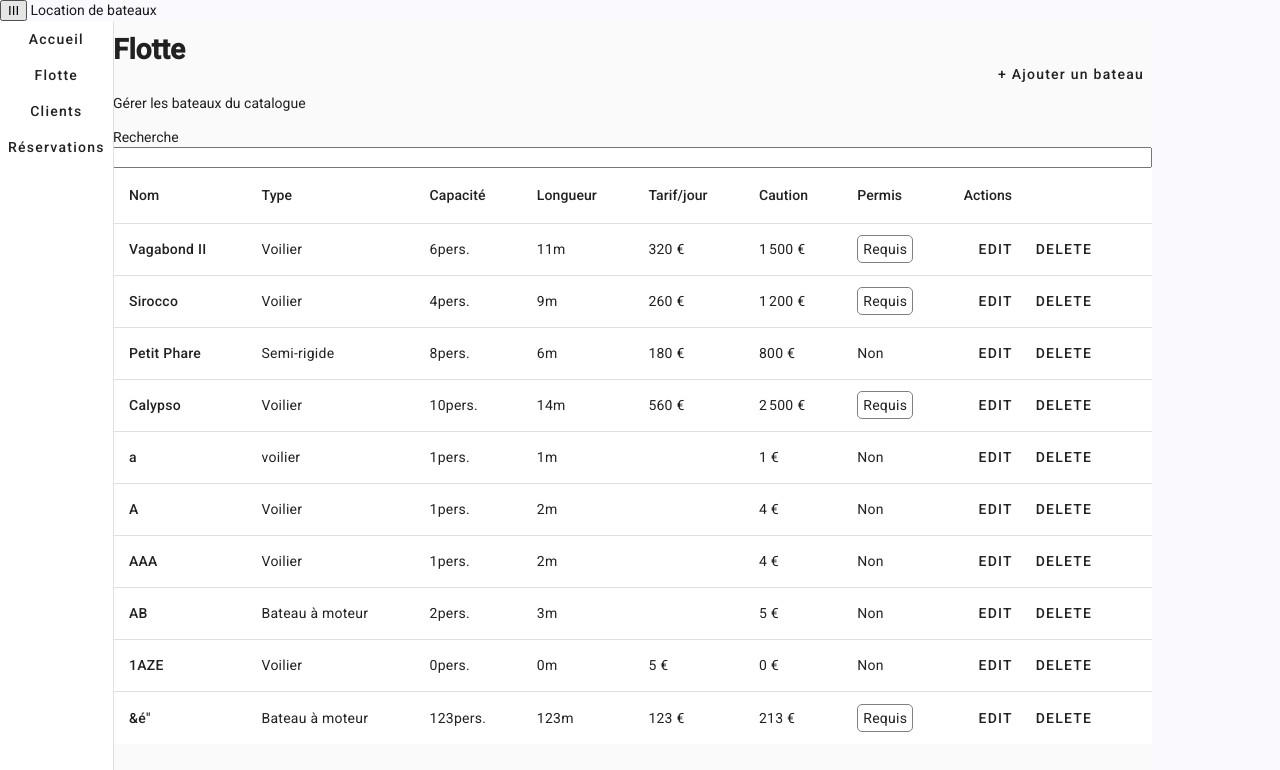
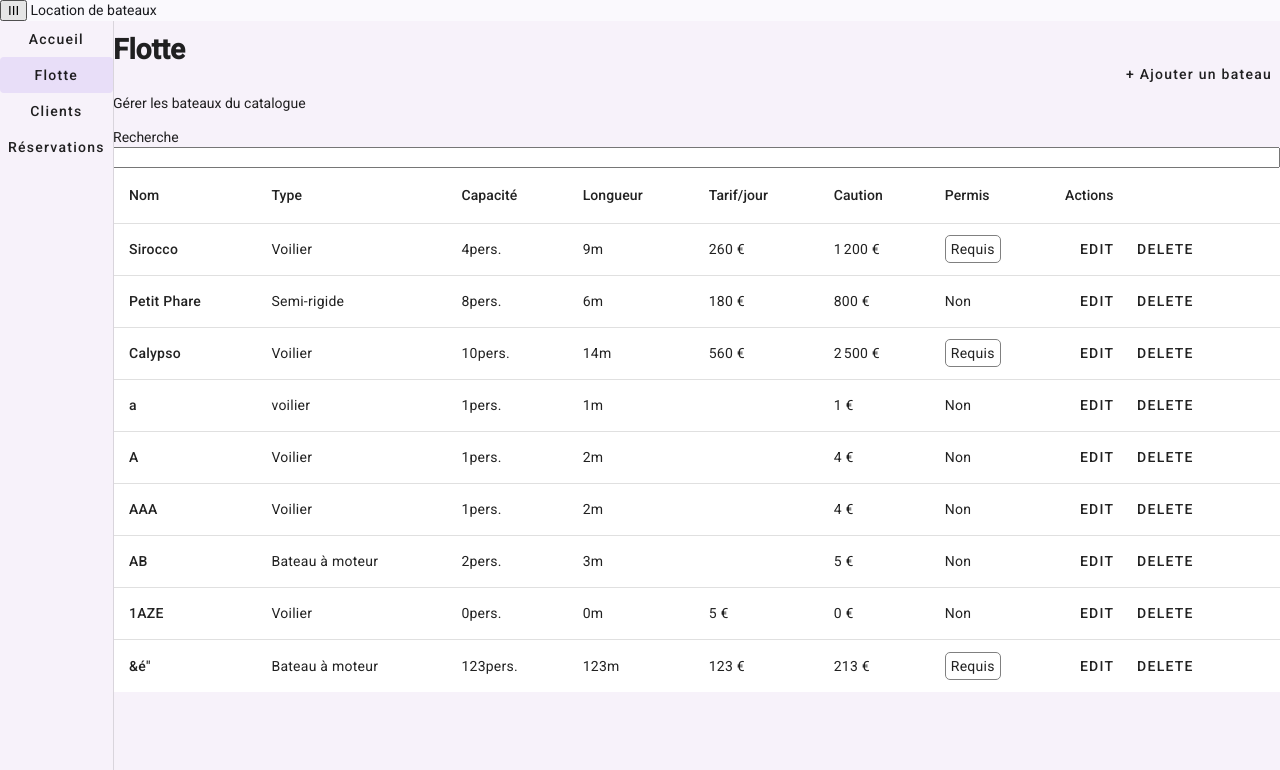
Before and after one commit to tuturmann/boat-rental-angular, an Angular app: page /fleet in a window 1280 px wide. Shown: the top 770 px of the page. Built offline with nearby package versions, Linux system fonts and the light colour scheme; data requests are answered from the project's data file.

Commit message:
feat: background color, current page on navbar

```diff
--- a/src/app/layouts/main-layout/main-layout.html
+++ b/src/app/layouts/main-layout/main-layout.html
@@ -1,3 +1,4 @@
+
     <header>
         <button>III</button> <!-- bouton burger a afficher que quand @media telephone -->
         Location de bateaux
--- a/src/app/layouts/main-layout/main-layout.scss
+++ b/src/app/layouts/main-layout/main-layout.scss
@@ -1,4 +1,13 @@
 .layout-container {
-    height: 100vh;
-    width: 90vw;
+    height: 100%;
+    width: 100%;
 }
+
+mat-sidenav-container {
+    width:100%;
+    background-color: #F7F2FA;
+}
+
+mat-sidenav {
+    background-color: #F7F2FA;
+}
--- a/src/app/routes/fleet/fleet-list/fleet-list.ts
+++ b/src/app/routes/fleet/fleet-list/fleet-list.ts
@@ -35,6 +35,7 @@ export class FleetList implements OnInit {
 
   colonnes: string[] = ['nom', 'type', 'capacite', 'longueur', 'tarif', 'caution', 'permis', 'actions'];
 
+  boatToEdit : Boat | null = null;
   boatToDelete : Boat | null = null;
 
   ngOnInit(): void {
@@ -48,7 +49,7 @@ export class FleetList implements OnInit {
 }
 
   onEdit(boat: Boat){
-
+    this.boatToEdit = boat;
   }
 
   onDelete(boat: Boat){
--- a/src/app/shared/api/db.json
+++ b/src/app/shared/api/db.json
@@ -1,15 +1,5 @@
 {
   "fleetList": [
-    {
-      "id": 1,
-      "nom": "Vagabond II",
-      "type": "Voilier",
-      "capacite": 6,
-      "longueur": 11,
-      "tarif": 320,
-      "caution": 1500,
-      "permis": true
-    },
     {
       "id": 2,
       "nom": "Sirocco",
--- a/src/app/shared/components/navbar/navbar.html
+++ b/src/app/shared/components/navbar/navbar.html
@@ -1,6 +1,6 @@
 <div>
-    <button mat-button type="button" routerLink="">Accueil</button>
-    <button mat-button type="button" routerLink="/fleet">Flotte</button>
-    <button mat-button type="button" routerLink="/clients">Clients</button>
-    <button mat-button type="button" routerLink="/reservations">Réservations</button>
+    <button mat-button type="button" routerLink="" routerLinkActive="active" [routerLinkActiveOptions]="{exact: true}">Accueil</button>
+    <button mat-button type="button" routerLink="/fleet" routerLinkActive="active">Flotte</button>
+    <button mat-button type="button" routerLink="/clients" routerLinkActive="active">Clients</button>
+    <button mat-button type="button" routerLink="/reservations" routerLinkActive="active" >Réservations</button>
 </div>
--- a/src/app/shared/components/navbar/navbar.scss
+++ b/src/app/shared/components/navbar/navbar.scss
@@ -2,3 +2,7 @@ div {
     display: flex;
     flex-direction: column;
 }
+
+.active {
+    background-color: #E8DEF8;
+}
--- a/src/app/shared/components/navbar/navbar.ts
+++ b/src/app/shared/components/navbar/navbar.ts
@@ -1,9 +1,9 @@
 import { Component } from '@angular/core';
 import { MatButton } from '@angular/material/button';
-import { RouterLink } from '@angular/router';
+import { RouterLink, RouterLinkActive } from '@angular/router';
 
 @Component({
-  imports: [RouterLink, MatButton],
+  imports: [RouterLink, MatButton, RouterLinkActive],
   selector: 'app-navbar',
   styleUrl: './navbar.scss',
   templateUrl: './navbar.html',
```
Lines whose indentation alone changed are shown as unchanged.
